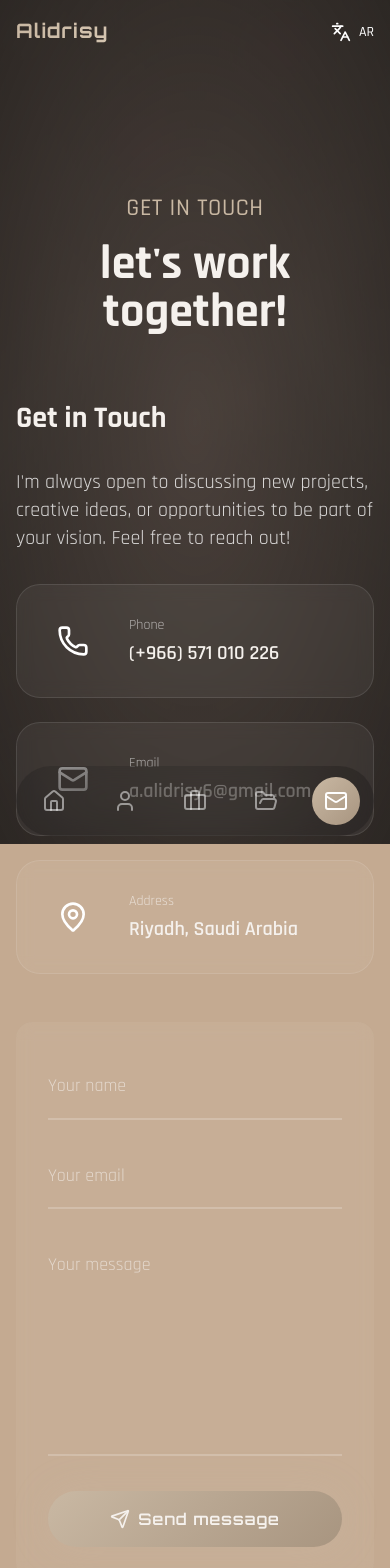
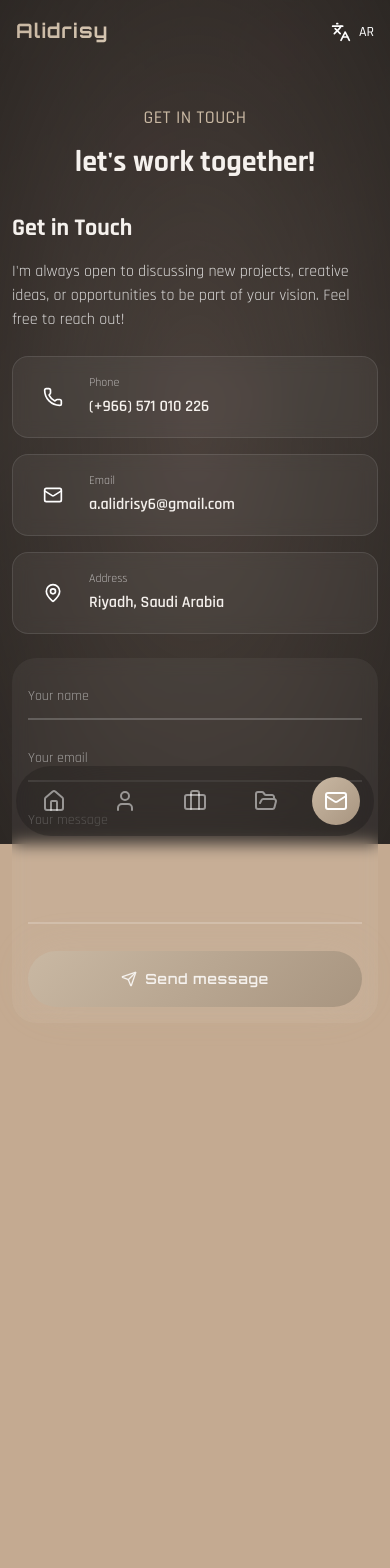
Before and after one commit to alidrisy/portfolio, a Next.js app: page /en/contact in a window 390 px wide. Shown: the top 1568 px of the page. After the commit the page ends 1151 px from the top, so only its background shows below. Built offline with nearby package versions, Linux system fonts and the light colour scheme; a web font is replaced by a local one.

Commit message:
style: Enhance responsiveness and layout adjustments in Header and ContactFull components; improve spacing, typography, and animation effects for better user experience

```diff
--- a/src/components/layout/Header.tsx
+++ b/src/components/layout/Header.tsx
@@ -29,7 +29,7 @@ export function Header() {
       <div className="container mx-auto">
         <div className="flex justify-between items-center">
           <Link href={locale + '/'} className='w-32 -mr-10'>
-           <Logo className="w-32 h-8" />
+           <Logo className="w-32 h-8 sm:w-52 sm:h-16" />
           </Link>
 
           <div className="flex items-center gap-6">
--- a/src/components/pages/ContactFull.tsx
+++ b/src/components/pages/ContactFull.tsx
@@ -40,52 +40,52 @@ export function ContactFull() {
   ];
 
   return (
-    <div className="min-h-screen pt-32 pb-20">
-      <div className="container mx-auto px-4">
+    <div className="min-h-screen pt-10 sm:pt-20 lg:pt-32 pb-12 sm:pb-16 lg:pb-20">
+      <div className="container mx-auto px-3 sm:px-4">
         <motion.div
           variants={fadeIn('down', 0.2)}
           initial="hidden"
           animate="show"
-          className="text-center mb-16"
+          className="text-center mb-8 sm:mb-12 lg:mb-16"
         >
-          <h4 className="text-2xl uppercase text-accent font-medium mb-4 tracking-wide">
+          <h4 className="text-lg sm:text-xl md:text-2xl uppercase text-accent font-medium mb-3 sm:mb-4 tracking-wide px-4">
             {t('title')}
           </h4>
-          <h1 className="text-5xl lg:text-7xl font-bold mb-6">{t('subtitle')}</h1>
+          <h1 className="text-3xl sm:text-4xl md:text-5xl lg:text-6xl xl:text-7xl font-bold mb-4 sm:mb-6 px-4">{t('subtitle')}</h1>
         </motion.div>
 
-        <div className="grid lg:grid-cols-2 gap-12 max-w-6xl mx-auto">
+        <div className="grid lg:grid-cols-2 gap-6 sm:gap-8 lg:gap-12 max-w-6xl mx-auto">
           <motion.div
             variants={fadeIn('right', 0.3)}
             initial="hidden"
             animate="show"
-            className="space-y-8"
+            className="space-y-6 sm:space-y-8"
           >
             <div>
-              <h2 className="text-3xl font-bold mb-8">{t('getInTouch')}</h2>
-              <p className="text-xl text-white/80 mb-8">
+              <h2 className="text-2xl sm:text-3xl font-bold mb-4 sm:mb-6 lg:mb-8">{t('getInTouch')}</h2>
+              <p className="text-base sm:text-lg md:text-xl text-white/80 mb-6 sm:mb-8">
                 {t('description')}
               </p>
             </div>
 
-            <div className="space-y-6">
+            <div className="space-y-4 sm:space-y-6">
               {info.map((item, index) => {
                 const Icon = item.icon;
                 return (
                   <motion.div
                     key={index}
-                    className="flex items-center gap-6 p-6 bg-white/5 backdrop-blur-sm rounded-xl border border-white/10"
+                    className="flex items-center gap-3 sm:gap-4 md:gap-6 p-4 sm:p-5 md:p-6 bg-white/5 backdrop-blur-sm rounded-lg sm:rounded-xl border border-white/10"
                     initial={{ opacity: 0, x: -20 }}
                     animate={{ opacity: 1, x: 0 }}
                     transition={{ delay: 0.4 + index * 0.1 }}
                     whileHover={{ scale: 1.02, x: 10 }}
                   >
-                    <div className="w-16 h-16 bg-gradient rounded-lg flex items-center justify-center flex-shrink-0">
-                      <Icon className="w-8 h-8 text-white" />
+                    <div className="w-12 h-12 sm:w-14 sm:h-14 md:w-16 md:h-16 bg-gradient rounded-lg flex items-center justify-center flex-shrink-0">
+                      <Icon className="w-5 h-5 sm:w-6 sm:h-6 md:w-8 md:h-8 text-white" />
                     </div>
-                    <div>
-                      <p className="text-white/60 text-sm mb-1">{item.title}</p>
-                      <h3 className="text-xl font-semibold">{item.value}</h3>
+                    <div className="min-w-0 flex-1">
+                      <p className="text-white/60 text-xs sm:text-sm mb-1">{item.title}</p>
+                      <h3 className="text-base sm:text-lg md:text-xl font-semibold break-words">{item.value}</h3>
                     </div>
                   </motion.div>
                 );
@@ -98,7 +98,7 @@ export function ContactFull() {
             variants={fadeIn('left', 0.5)}
             initial="hidden"
             animate="show"
-            className="bg-white/5 backdrop-blur-sm rounded-2xl p-8 space-y-6"
+            className="bg-white/5 backdrop-blur-sm rounded-xl sm:rounded-2xl p-4 sm:p-6 md:p-8 space-y-4 sm:space-y-6"
           >
             <div>
               <motion.input
@@ -109,7 +109,7 @@ export function ContactFull() {
                 onChange={(e) => setFormState({ ...formState, name: e.target.value })}
                 onFocus={() => setIsFocused({ ...isFocused, name: true })}
                 onBlur={() => setIsFocused({ ...isFocused, name: false })}
-                className="w-full bg-transparent border-b-2 border-white/20 py-4 outline-none placeholder:text-white/50 transition-all"
+                className="w-full bg-transparent border-b-2 border-white/20 py-3 sm:py-4 outline-none focus:outline-none focus:ring-0 focus-visible:outline-none placeholder:text-white/50 transition-all text-sm sm:text-base"
                 required
                 disabled={isPending}
               />
@@ -124,7 +124,7 @@ export function ContactFull() {
                 onChange={(e) => setFormState({ ...formState, email: e.target.value })}
                 onFocus={() => setIsFocused({ ...isFocused, email: true })}
                 onBlur={() => setIsFocused({ ...isFocused, email: false })}
-                className="w-full bg-transparent border-b-2 border-white/20 py-4 outline-none placeholder:text-white/50 transition-all"
+                className="w-full bg-transparent border-b-2 border-white/20 py-3 sm:py-4 outline-none focus:outline-none focus:ring-0 focus-visible:outline-none placeholder:text-white/50 transition-all text-sm sm:text-base"
                 required
                 disabled={isPending}
               />
@@ -138,8 +138,8 @@ export function ContactFull() {
                 onChange={(e) => setFormState({ ...formState, message: e.target.value })}
                 onFocus={() => setIsFocused({ ...isFocused, message: true })}
                 onBlur={() => setIsFocused({ ...isFocused, message: false })}
-                rows={6}
-                className="w-full bg-transparent border-b-2 border-white/20 py-4 outline-none placeholder:text-white/50 transition-all resize-none"
+                rows={5}
+                className="w-full bg-transparent border-b-2 border-white/20 py-3 sm:py-4 outline-none focus:outline-none focus:ring-0 focus-visible:outline-none placeholder:text-white/50 transition-all resize-none text-sm sm:text-base"
                 required
                 disabled={isPending}
               />
@@ -149,7 +149,7 @@ export function ContactFull() {
               <motion.div
                 initial={{ opacity: 0, y: -10 }}
                 animate={{ opacity: 1, y: 0 }}
-                className={`p-4 rounded-lg ${status.type === 'success'
+                className={`p-3 sm:p-4 rounded-lg text-sm sm:text-base ${status.type === 'success'
                   ? 'bg-green-500/20 border border-green-500/50 text-green-300'
                   : 'bg-red-500/20 border border-red-500/50 text-red-300'
                   }`}
@@ -161,11 +161,11 @@ export function ContactFull() {
             <motion.button
               type="submit"
               disabled={isPending}
-              className="btn btn-lg w-full flex items-center justify-center gap-2 disabled:opacity-50 disabled:cursor-not-allowed"
+              className="btn btn-lg w-full flex items-center justify-center gap-2 disabled:opacity-50 disabled:cursor-not-allowed text-sm sm:text-base"
               whileHover={{ scale: isPending ? 1 : 1.02 }}
               whileTap={{ scale: isPending ? 1 : 0.98 }}
             >
-              <Send className="w-5 h-5" />
+              <Send className="w-4 h-4 sm:w-5 sm:h-5" />
               {isPending ? tCommon('sending') : tCommon('sendMessage')}
             </motion.button>
           </motion.form>
```
